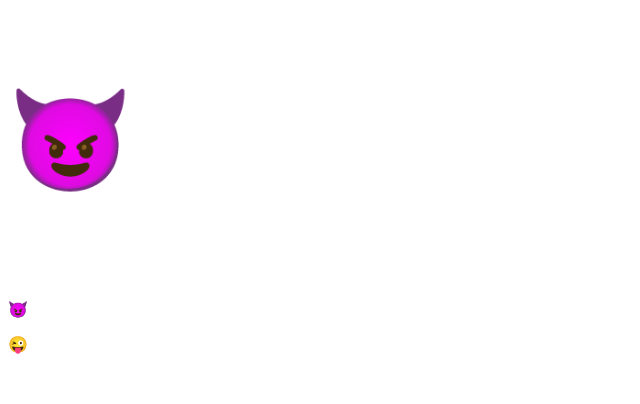
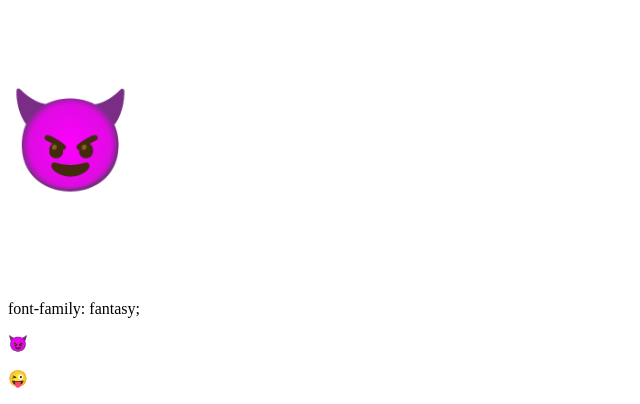
Before and after one commit to smoky-alfred/smoky-alfred.github.io, a plain HTML site: page index.html in a window 1280 px wide. Shown: the part 436-840 px from the top of the page, without its empty margins (0-640 px from the left). Before the commit the page ends 806 px from the top, so only its background shows below. Drawn offline with Linux system fonts and the light colour scheme.

Commit message:
Update index.html

```diff
--- a/index.html
+++ b/index.html
@@ -11,6 +11,8 @@
 
 <a href="https://www.youtube.com/watch?v=xvFZjo5PgG0">klick hier, bro!</a>
  <p style="font-size:100px">&#128520;</p>
+<p> font-family:
+    fantasy;
 <p> &#128520;</p>
 <p> &#x1F61C;</p>
 <link rel="icon" type="image/x-icon" href="https://baleinesdansnausicaa.home.blog/wp-content/uploads/2019/05/img_1630-4.png">
```
